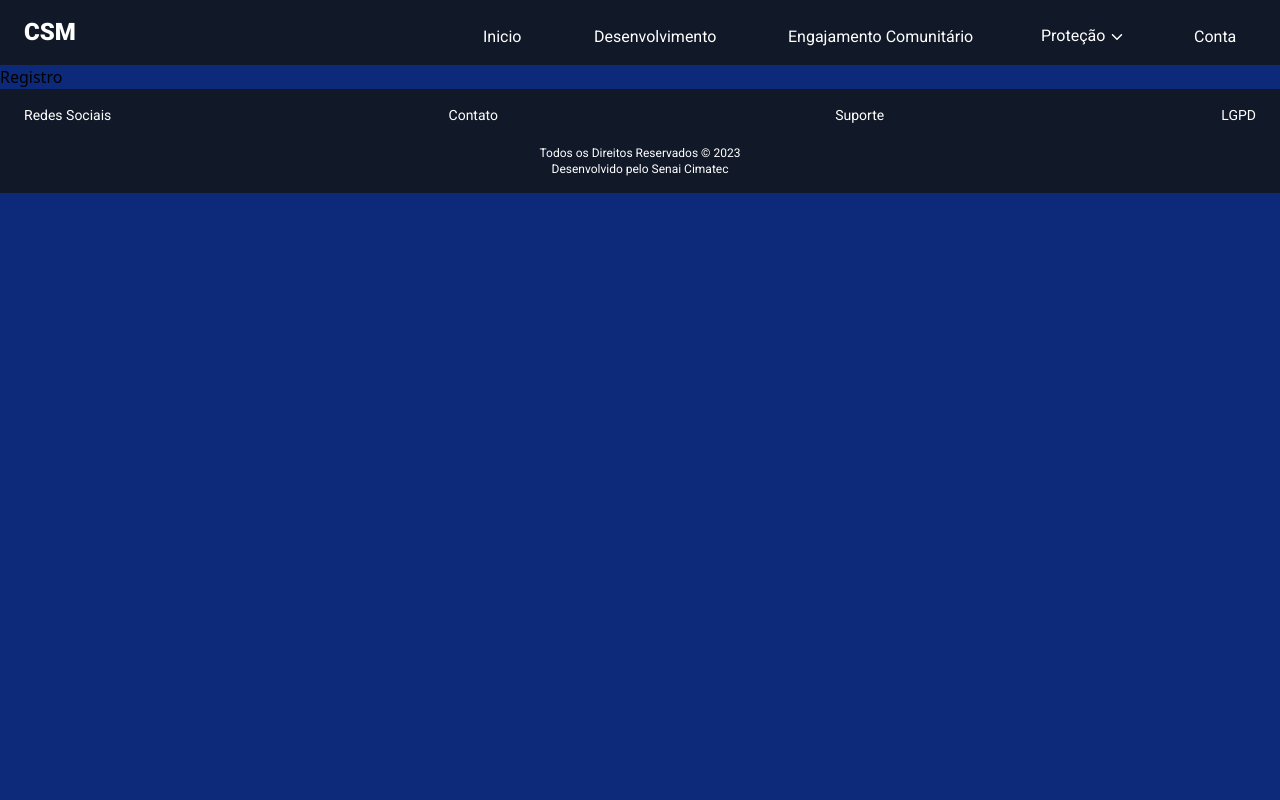
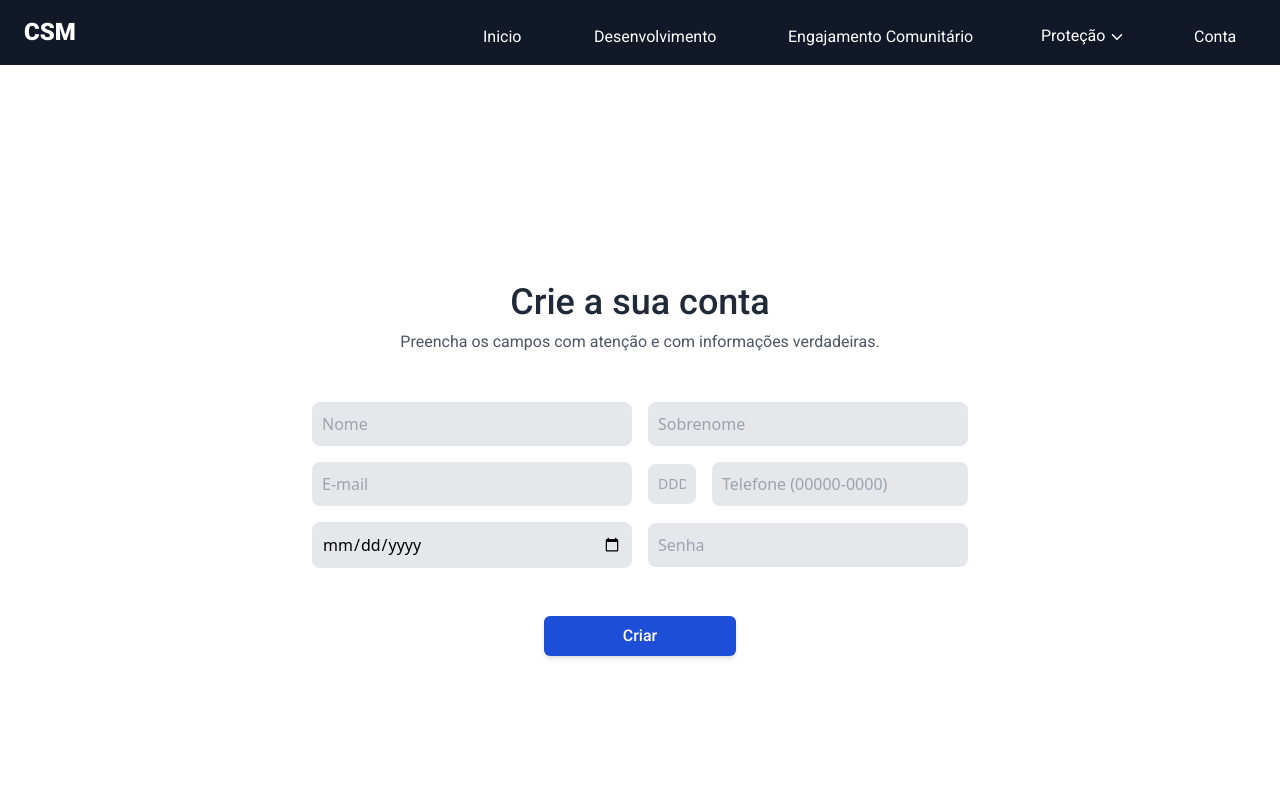
Before and after one commit to Awi-24/CSM_Front-End, a React (Vite) app in the folder front/: page /conta/registro in a window 1280 px wide. Shown: the top 800 px of the page. Built offline with nearby package versions, Linux system fonts and the light colour scheme.

Commit message:
[feat+fix] tela de login e registro

```diff
--- a/front/src/pages/login/Login.tsx
+++ b/front/src/pages/login/Login.tsx
@@ -8,15 +8,15 @@ function Login() {
   }
 
   return (
-    <div className="w-full">
-      <div className="h-fit flex flex-col md:flex-row">
+    <div className="w-full bg-blue-900">
+      <div className="h-screen flex flex-col md:flex-row">
         {/**Imagem com texto*/}
-        <div className="md:w-2/4 md:bg-login invisible md:visible h-0 md:h-fit">
-          <div className="me-10">
-            <h1 className="font-roboto font-medium md:mt-96 md:pt-56 text-white text-4xl w-fit text-start m-10">
+        <div className="md:w-2/4 bg-login bg-opacity-25 bg-cover invisible md:visible h-0 md:h-screen">
+          <div className="mt-20 ml-10">
+            <h1 className="font-roboto font-medium text-white text-4xl w-fit text-start">
               Faça parte do nosso projeto!
             </h1>
-            <p className="font-roboto md:pb-16 align-bottom font-regular m-10 text-white text-lg w-fit text-start">
+            <p className="font-roboto md:pb-16 mt-5 align-bottom font-regular text-white text-lg w-fit text-start">
               Buscamos pessoas de todo o Brasil para ajudar e participar dessa
               iniciativa.
             </p>
@@ -26,8 +26,8 @@ function Login() {
         <div className="bg-white md:w-2/4 flex flex-col justify-center items-center align-middle md:p-0 py-72">
           <div className="font-roboto text-center text-gray-800 m-10">
             <h1 className="font-medium text-4xl m-2">Entre na sua conta</h1>
-            <Link to="/registro" className="text-gray-600 ">
-              ou crie uma <span className="text-blue-500 underline">aqui</span>
+            <Link to="/conta/registro" className="text-gray-600 ">
+              ou crie uma <span className="text-blue-500 hover:underline">aqui</span>
             </Link>
           </div>
           <div className="flex flex-col justify-center align-middle items-center">
--- a/front/src/pages/registro/Registro.tsx
+++ b/front/src/pages/registro/Registro.tsx
@@ -1,9 +1,90 @@
-import React from 'react'
+import React, { ChangeEvent } from "react";
+import { Link } from "react-router-dom";
+import CustomButton from "../../components/CustomButton";
 
 function Registro() {
+  function handleInputChange(_event: ChangeEvent<HTMLInputElement>): void {
+    throw new Error("Function not implemented.");
+  }
+
   return (
-    <div>Registro</div>
-  )
+    <div className="w-full bg-blue-900">
+      <div className="h-screen flex flex-row">
+        {/*Área de Login */}
+        <div className="bg-white w-full flex flex-col justify-center items-center align-middle md:p-0">
+          <div className="font-roboto text-center text-gray-800 m-10">
+            <h1 className="font-medium text-4xl m-2">Crie a sua conta</h1>
+            <p className="text-gray-600 ">
+              Preencha os campos com atenção e com informações verdadeiras.
+            </p>
+          </div>
+          <div className="flex flex-wrap justify-center align-middle items-center">
+            <input
+              type="text"
+              name="Nome"
+              placeholder="Nome"
+              className={`m-2 rounded-lg bg-gray-200 border-2 border-gray-200 p-2 focus:border-blue-700 focus:ring-blue-600 w-80 md:w-auto}`}
+              onChange={handleInputChange}
+            />
+            <input
+              type="text"
+              name="Sobrenome"
+              placeholder="Sobrenome"
+              className={`m-2 rounded-lg bg-gray-200 border-2 border-gray-200 p-2 focus:border-blue-700 focus:ring-blue-600 w-80 md:w-auto}`}
+              onChange={handleInputChange}
+            />
+          </div>
+          <div className="flex flex-wrap w-full justify-center items-center align-middle">
+            <input
+              type="email"
+              name="E-mail"
+              placeholder="E-mail"
+              className={`m-2 rounded-lg bg-gray-200 border-2 border-gray-200 p-2 focus:border-blue-700 focus:ring-blue-600 w-80 md:w-full}`}
+              onChange={handleInputChange}
+            />
+            <input
+              type="phone"
+              name="DDD"
+              placeholder="DDD"
+              className={`m-2 rounded-lg bg-gray-200 border-2 text-sm border-gray-200 p-2 focus:border-blue-700 focus:ring-blue-600 w-12 md:w-full}`}
+              onChange={handleInputChange}
+            />
+            <input
+              type="phone"
+              name="Telefone"
+              placeholder="Telefone (00000-0000)"
+              className={`m-2 rounded-lg bg-gray-200 border-2 border-gray-200 p-2 focus:border-blue-700 focus:ring-blue-600 w-64 md:w-full}`}
+              onChange={handleInputChange}
+            />
+          </div>
+          <div className="flex flex-wrap justify-center align-middle items-center">
+            <input
+              type="date"
+              name="Nascimento"
+              placeholder="Data de Nascimento (DD/MM/YYYY)"
+              className={`m-2 rounded-lg bg-gray-200 border-2 border-gray-200 p-2 focus:border-blue-700 focus:ring-blue-600 w-80 md:w-auto}`}
+              onChange={handleInputChange}
+            />
+            <input
+              type="password"
+              name="Senha"
+              placeholder="Senha"
+              className={`m-2 rounded-lg bg-gray-200 border-2 border-gray-200 p-2 focus:border-blue-700 focus:ring-blue-600 w-80 md:w-auto}`}
+              onChange={handleInputChange}
+            />
+          </div>
+          <CustomButton
+              text="Criar"
+              buttonClassName="bg-blue-700 text-white font-roboto font-medium hover:bg-blue-300 hover:text-white mt-10 mb-10"
+              textClassName=""
+              onClick={function (): void {
+                throw new Error("Function not implemented.");
+              }}
+            />
+        </div>
+      </div>
+    </div>
+  );
 }
 
-export default Registro
+export default Registro;
--- a/front/tailwind.config.js
+++ b/front/tailwind.config.js
@@ -22,7 +22,7 @@ export default {
         'abrupt-gradient': 'linear-gradient(to bottom, #0D297A 50%, white 50%)',
         'bg-aulas': "url('./image-aulas.png')",
         'pattern': "url('./y-so-serious-white.png')",
-        'login': "url('./image-aulas.png')",
+        'login': "url('./Login.jpg')",
       },
     },
   },
```
Also changed, not shown: front/public/Login.jpg (added), 1 other file (tests, documents, lock files or other folders).
